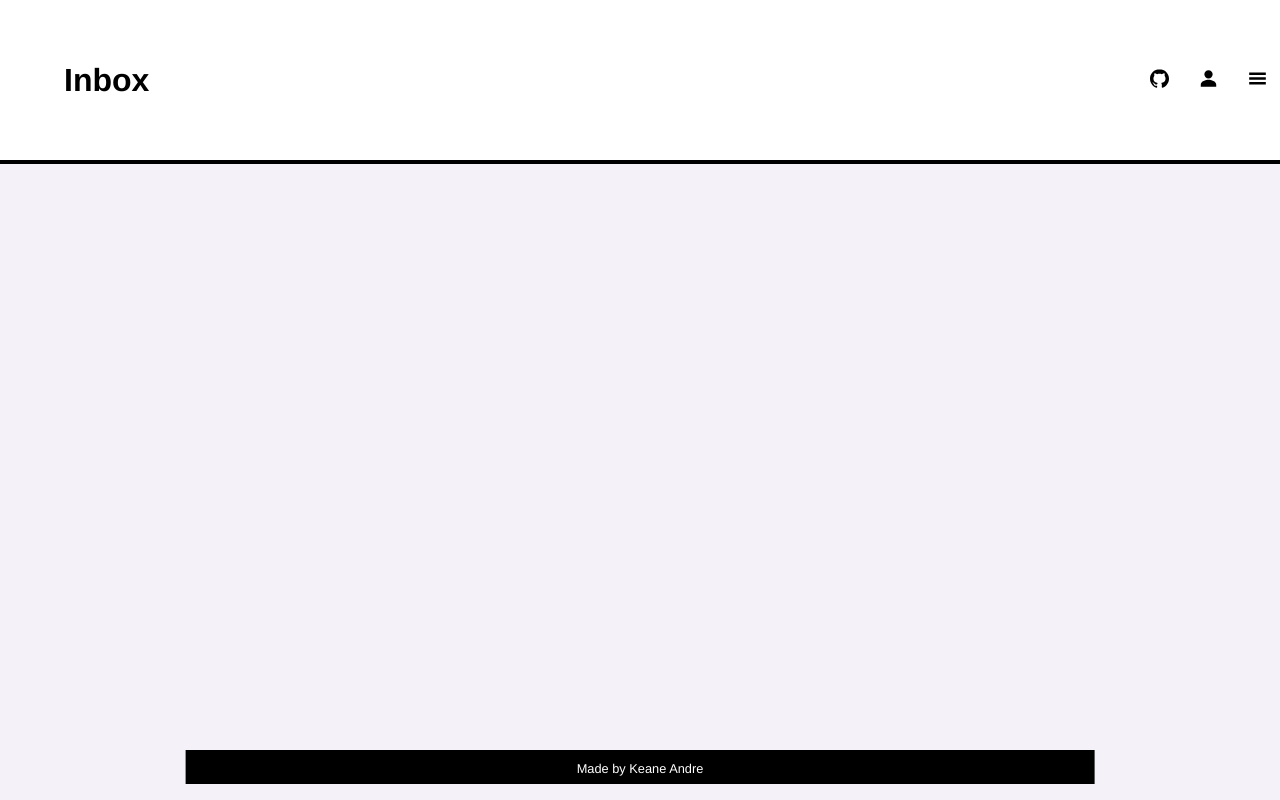
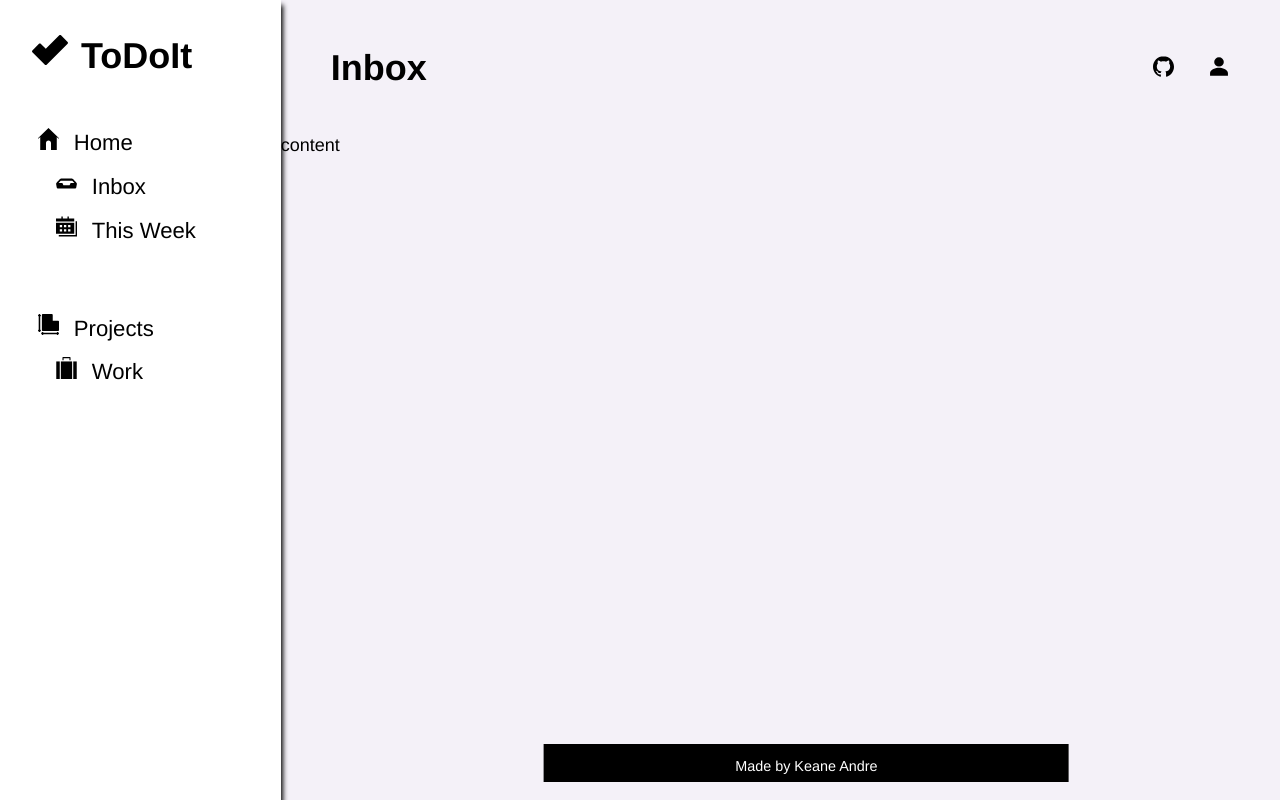
Before and after one commit to keaneatl/todo-list, a website built with webpack: page dist/index.html in a window 1280 px wide. Built offline with nearby package versions, Linux system fonts and the light colour scheme.

Commit message:
Tablet styles

```diff
--- a/src/styles.css
+++ b/src/styles.css
@@ -16,8 +16,12 @@ body{
 }
 
 .logo-text{
-    font-size: 1.8rem;
+    font-size: 2rem;
     font-weight: bolder;
+}
+
+.home, .projects{
+    font-size: 1.23rem;
 }
 
 .footer{
@@ -27,9 +31,6 @@ body{
 /* mobile styles */
 .main-container{
     width: 100%;
-    display: flex;
-    flex-direction: column;
-    justify-content: center;
 }
 .sidebar{
     display: none;
@@ -52,7 +53,6 @@ body{
 }
 
 .display-h{
-/*     background-color: blue; */
     background-color: var(--secondary);
     padding: 5%;
     display: flex;
@@ -62,7 +62,7 @@ body{
 
 .display-rh{
     position: fixed;
-    right: 0;
+    right: 2rem;
 }
 
 .footer{
@@ -77,3 +77,53 @@ body{
     transform: translate(-50%, 0);
     bottom: 1rem;
 }
+
+/* large tablet styles */
+@media (min-width: 800px){
+    html{
+        font-size: 18px;
+    }
+    .sidebar{
+        z-index: 1;
+        box-shadow: 2px 5px 5px black;
+        padding: 1.3rem;
+        max-width: 13rem;
+        width: 30%;
+        display: flex;
+        flex-direction: column;
+
+     }
+
+    .display-h{
+        border-bottom: 0;
+        background-color: transparent;
+    }
+
+    .display{
+        width: 85%;
+    }
+
+    .home{
+        margin-top: 3rem;
+    }
+
+    .home-item, .project-item{
+        margin: 1rem;
+    }
+
+    .projects{
+        margin-top: 3rem;
+    }
+
+    .hambg{
+        display: none;
+    }
+     .main-container{
+        display: flex;
+     }
+
+    .footer{
+        width: 40%;
+        left: 63%;
+    }
+}
```
Also changed, not shown: dist/images/icons/briefcase-svgrepo-com.svg (added), dist/index.html.
